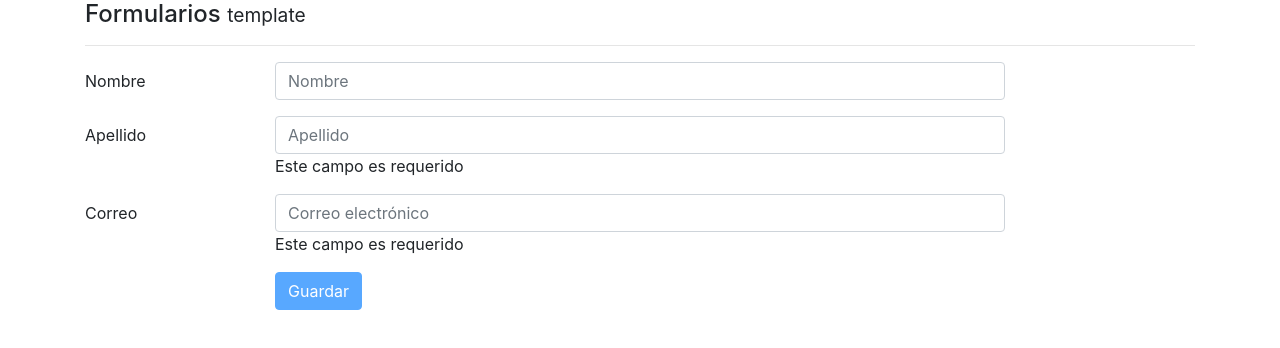
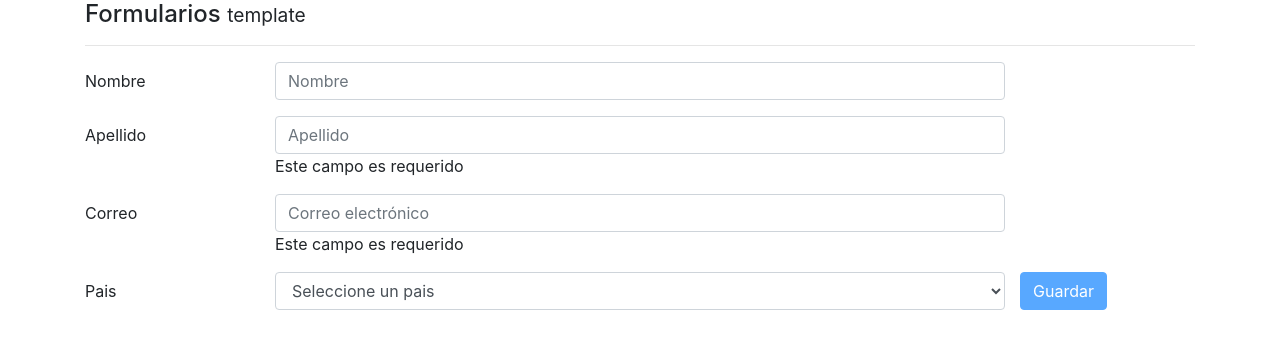
Before and after one commit to Ballokalitos/FormularioTemplate_udemy, an Angular app: page / in a window 1280 px wide. Shown: the top 348 px of the page. Built offline with nearby package versions, Linux system fonts and the light colour scheme.

Commit message:
formulario x template1 validaciones con boostrap4 select cargando x servicio data

```diff
--- a/src/app/components/template/template.component.html
+++ b/src/app/components/template/template.component.html
@@ -66,8 +66,18 @@
 
 
   <div class="form-group row">
-    <label class="col-2 col-form-label">&nbsp;</label>
-    <div class="input-group col-md-8">
+    <label class="col-2 col-form-label">Pais</label>
+    <div class="col-md-8">
+       <select [(ngModel)]="usuario.pais"
+                class="form-control"
+                name="pais" >
+        <option value="">Seleccione un pais</option>
+        <!-- se usa ngFor -->
+        <option *ngFor="let pais of paises"
+                [value]="pais.codigo"> {{ pais.nombre }}</option>
+         </select>
+       </div>
+      <div>
 
 
       <button [disabled]="!forma.valid" type="submit" class="btn btn-primary" [ngClass]="{'btn-danger': !forma.valid && forma.dirty , 'btn-success': forma.valid && forma.dirty }">
--- a/src/app/components/template/template.component.ts
+++ b/src/app/components/template/template.component.ts
@@ -15,8 +15,19 @@ export class TemplateComponent {
   usuario:Object = {
     nombre: null,
     apellido: null,
-    correo: null
+    correo: null,
+    pais:""
   }
+
+  paises=[{
+     codigo: "CRI",
+     nombre: "Costa Rica"
+  },
+  {
+   codigo: "ESP",
+   nombre: "España"
+
+  }]
 
   constructor() { }
 
```
